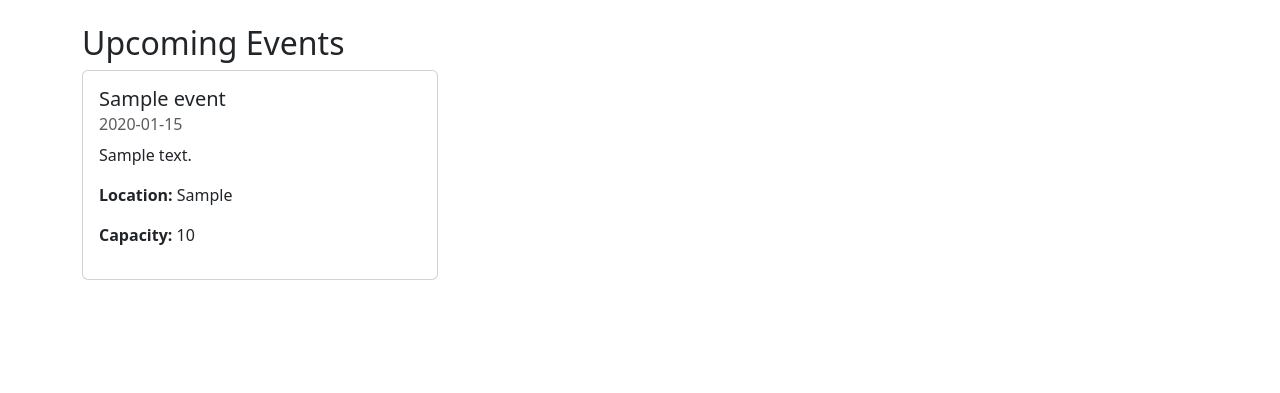
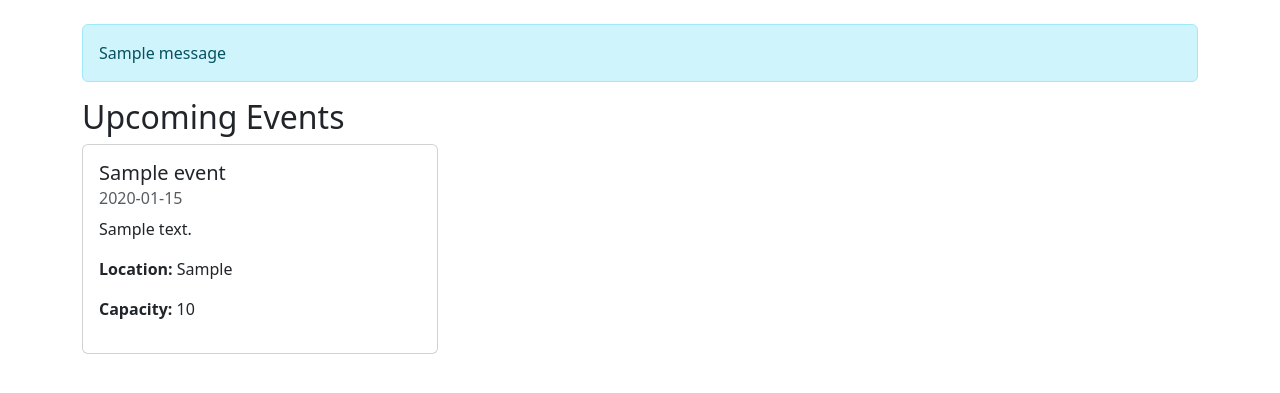
Before and after one commit to amirahsaharin/eventhorizon-portal, a Flask app: page / in a window 1280 px wide. Shown: the part 56-449 px from the top of the page. Run offline with Flask 3, Linux system fonts and the light colour scheme; tables that the repository leaves empty hold one stand-in row (values such as "Sample post"); one stand-in notice (Sample message) is shown.

Commit message:
Add attendee registration with flash messages

```diff
--- a/templates/event.html
+++ b/templates/event.html
@@ -1,5 +1,16 @@
 {% extends "base.html" %}
 {% block content %}
+
+{% with messages = get_flashed_messages() %}
+  {% if messages %}
+    <div class="alert alert-info mt-3" role="alert">
+      {% for message in messages %}
+        {{ message }}
+      {% endfor %}
+    </div>
+  {% endif %}
+{% endwith %}
+
 <h2>Upcoming Events</h2>
 <div class="row">
     {% for event in events %}
@@ -19,4 +30,5 @@
     </div>
     {% endfor %}
 </div>
+
 {% endblock %}
```
